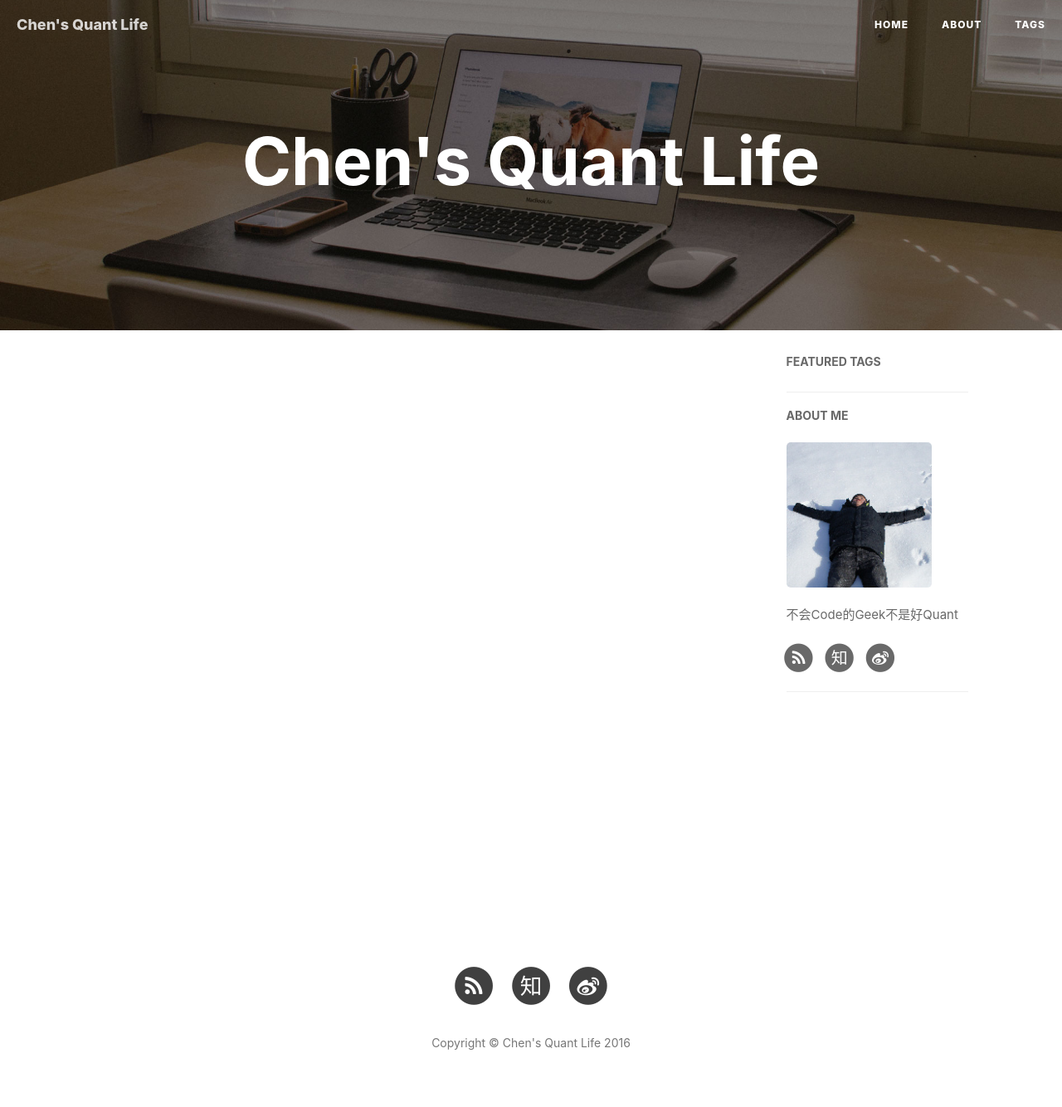
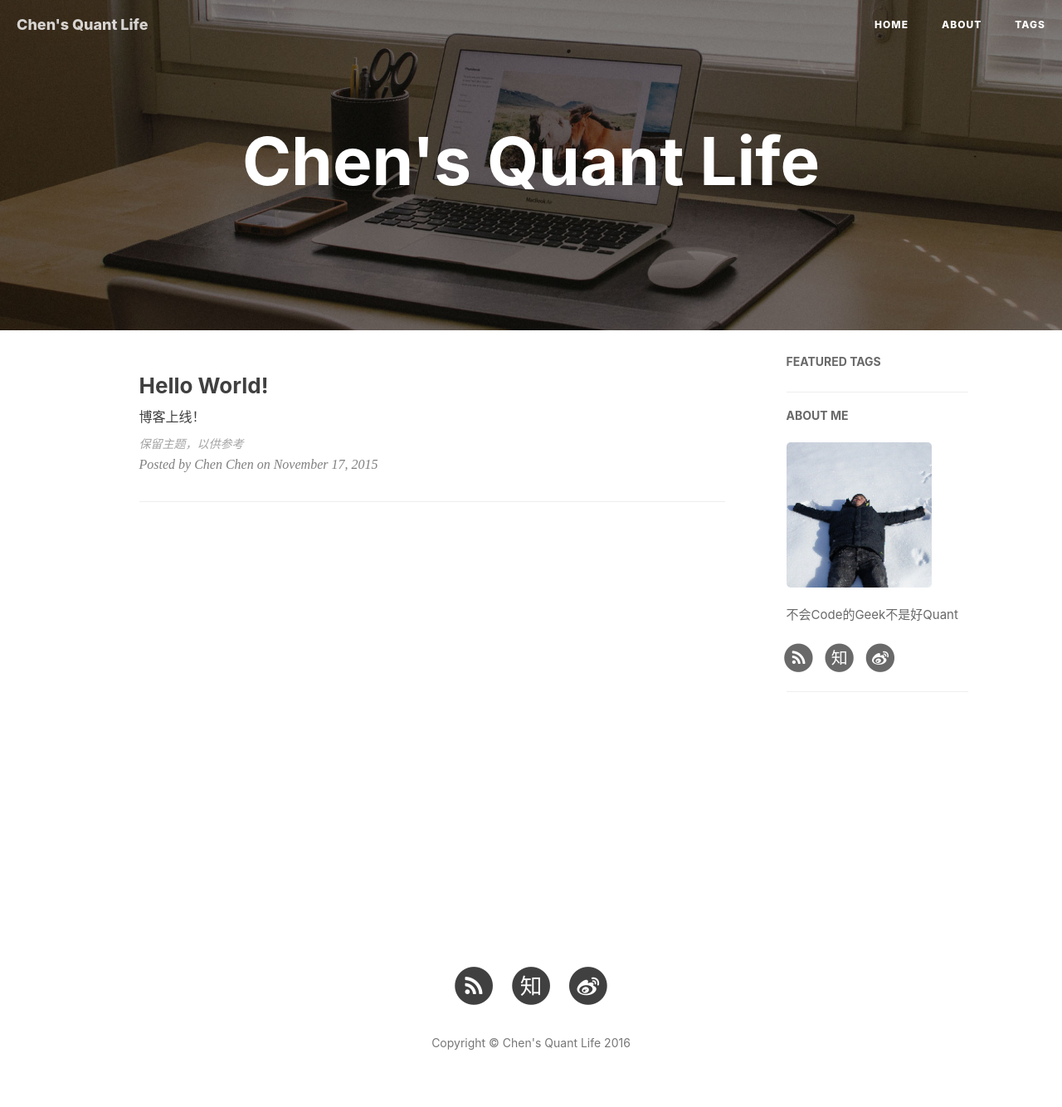
Before and after one commit to chester890222/chester890222.github.io, a Jekyll site: the page built from index.html, in a window 1280 px wide. Shown: the whole page at 83% size. Built offline with Jekyll 4.4.1, drawn with Linux system fonts in a browser that asks for light colours; nearby versions of some CDN libraries; the list of posts is cut into pages by our own code; comment, search, counter and statistics services are not loaded.

```diff
--- a/_config.yml
+++ b/_config.yml
@@ -6,7 +6,7 @@
 email: chester890222@gmail.com
 description: 记录成为宽客的过程
 keyword: Quant Coder Geek
-url:    # your host, for absolute URL
+url: chester890222.github.io   # your host, for absolute URL
 baseurl: ""
 
 
@@ -48,10 +48,10 @@
 
 # Analytics settings
 # Baidu Analytics
-ba_track_id: 93e110d5533ac11f504999197e914603
+ba_track_id:
 # Google Analytics
-ga_track_id: UA-70604530-1       # Format: UA-xxxxxx-xx
-ga_domain: chenchen.co.uk
+ga_track_id:        # Format: UA-xxxxxx-xx
+ga_domain:
 
 
 
--- /dev/null
+++ b/_posts/2015-11-17-Hello_World.md
@@ -0,0 +1,16 @@
+---
+layout: post
+title: "Hello World!"
+subtitle: "博客上线！"
+author: "Chen Chen"
+description: 保留主题，以供参考
+header-img: "img/post-bg-2015.jpg"
+tags: [生活]
+---
+
+## 效果展示
+
+{% highlight python %}
+from matplotlib import *
+print('hello world')
+{% endhighlight %}
```
Also changed, not shown: about.html (+1 -8 lines).
